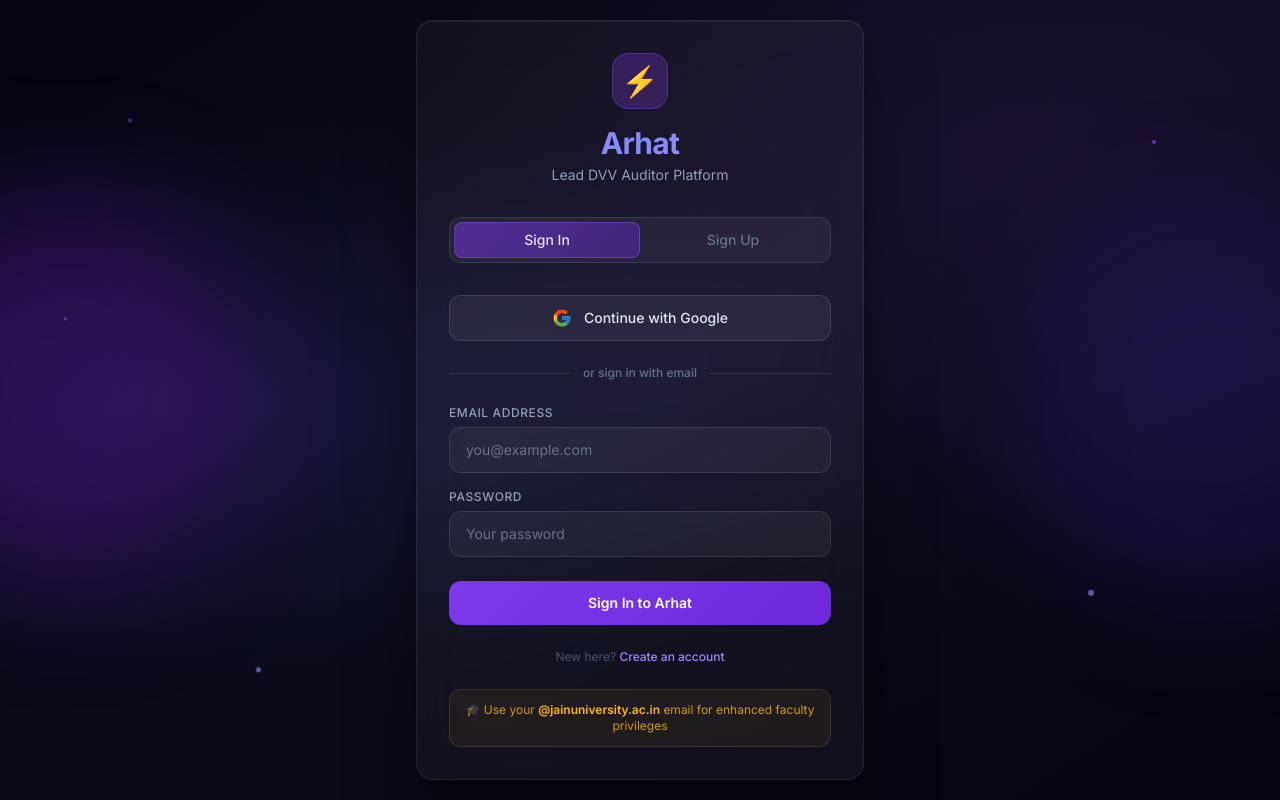
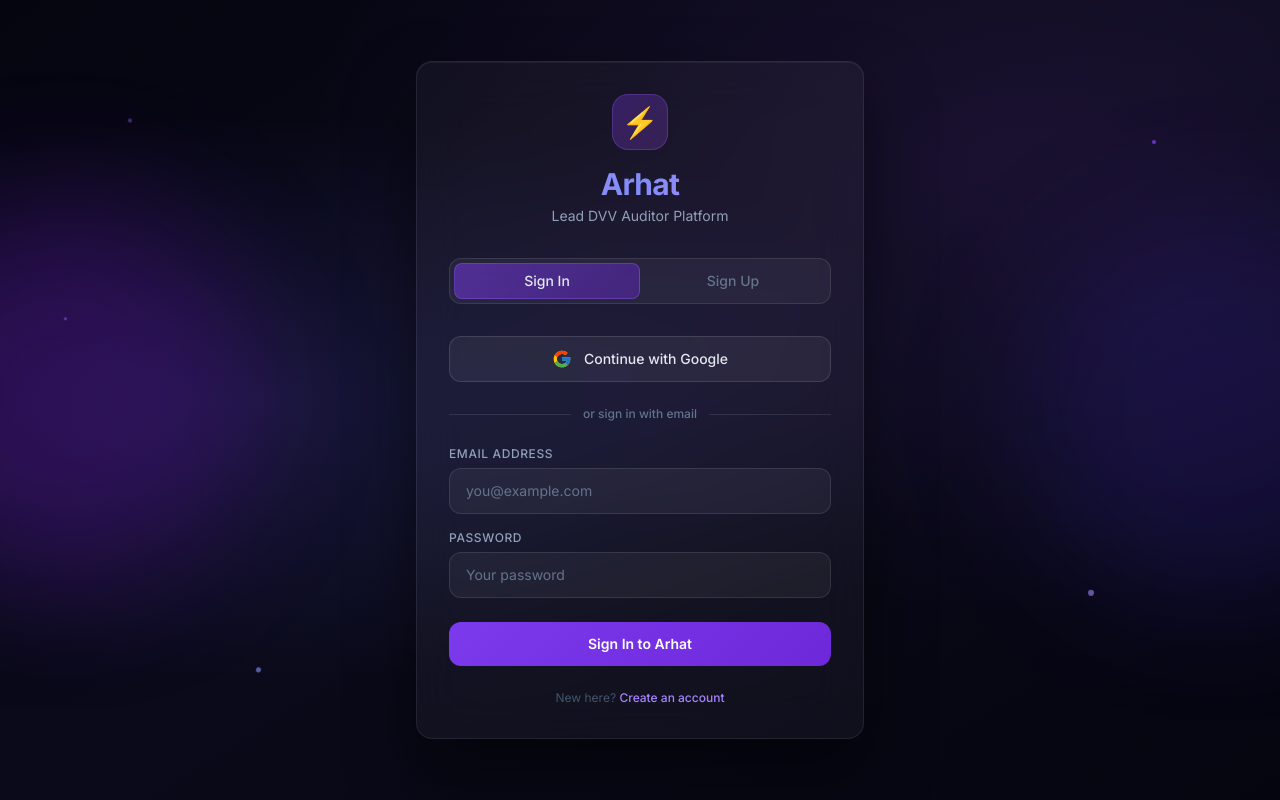
Before and after one commit to Zenthoriax/naac-prod, a React (Vite) app in the folder frontend/: page /login in a window 1280 px wide. Built offline with nearby package versions, Linux system fonts and the light colour scheme; no server answers.

Commit message:
fix: remove Jain University notice box from Auth page

```diff
--- a/frontend/src/pages/Auth.jsx
+++ b/frontend/src/pages/Auth.jsx
@@ -256,12 +256,7 @@
           </button>
         </p>
 
-        {/* Jain University notice */}
-        <div className="mt-6 p-3 rounded-xl text-center" style={{ background: 'rgba(251, 191, 36, 0.06)', border: '1px solid rgba(251, 191, 36, 0.15)' }}>
-          <p className="text-amber-400/80 text-xs">
-            🎓 Use your <span className="font-semibold text-amber-400">@jainuniversity.ac.in</span> email for enhanced faculty privileges
-          </p>
-        </div>
+
       </motion.div>
     </div>
   );
```
